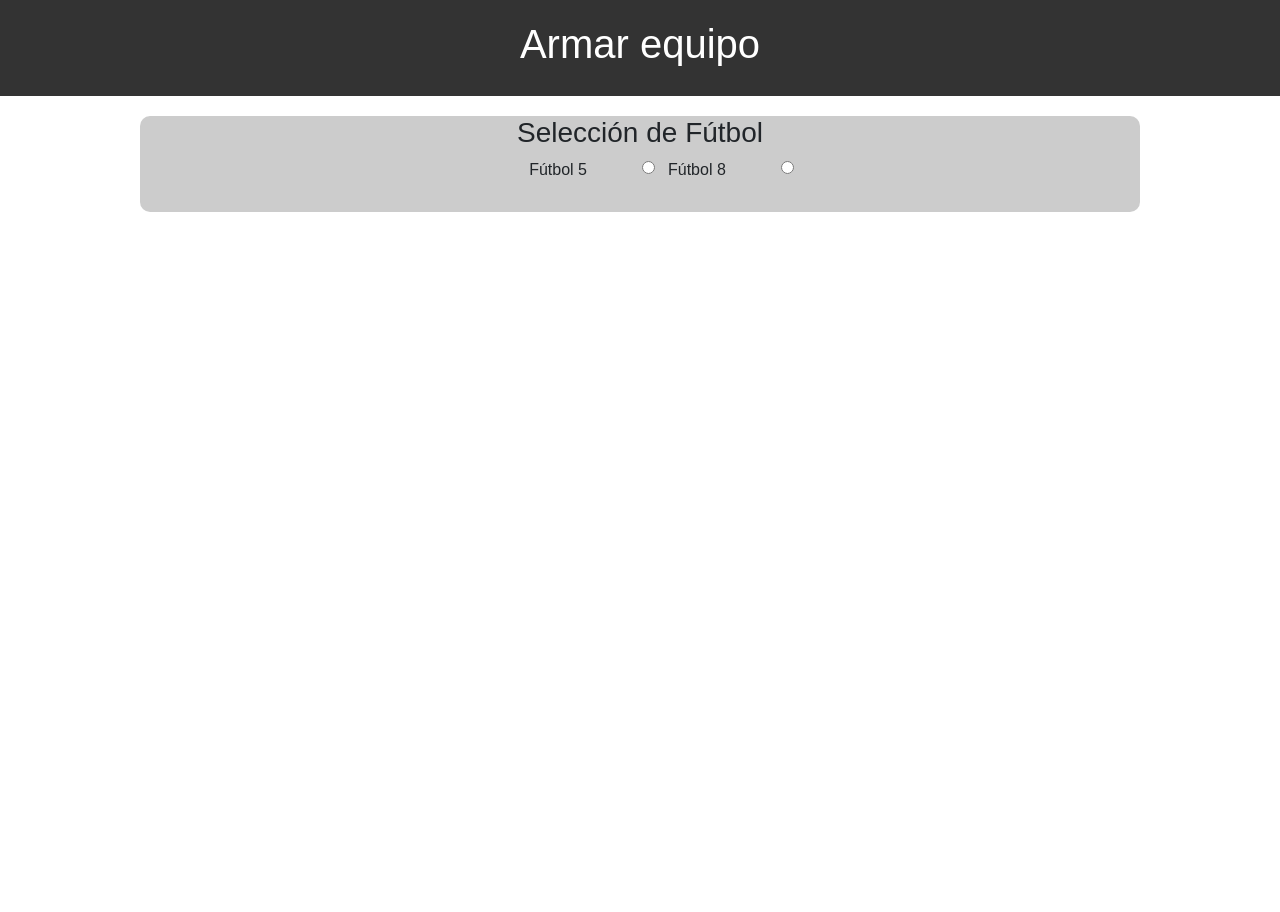
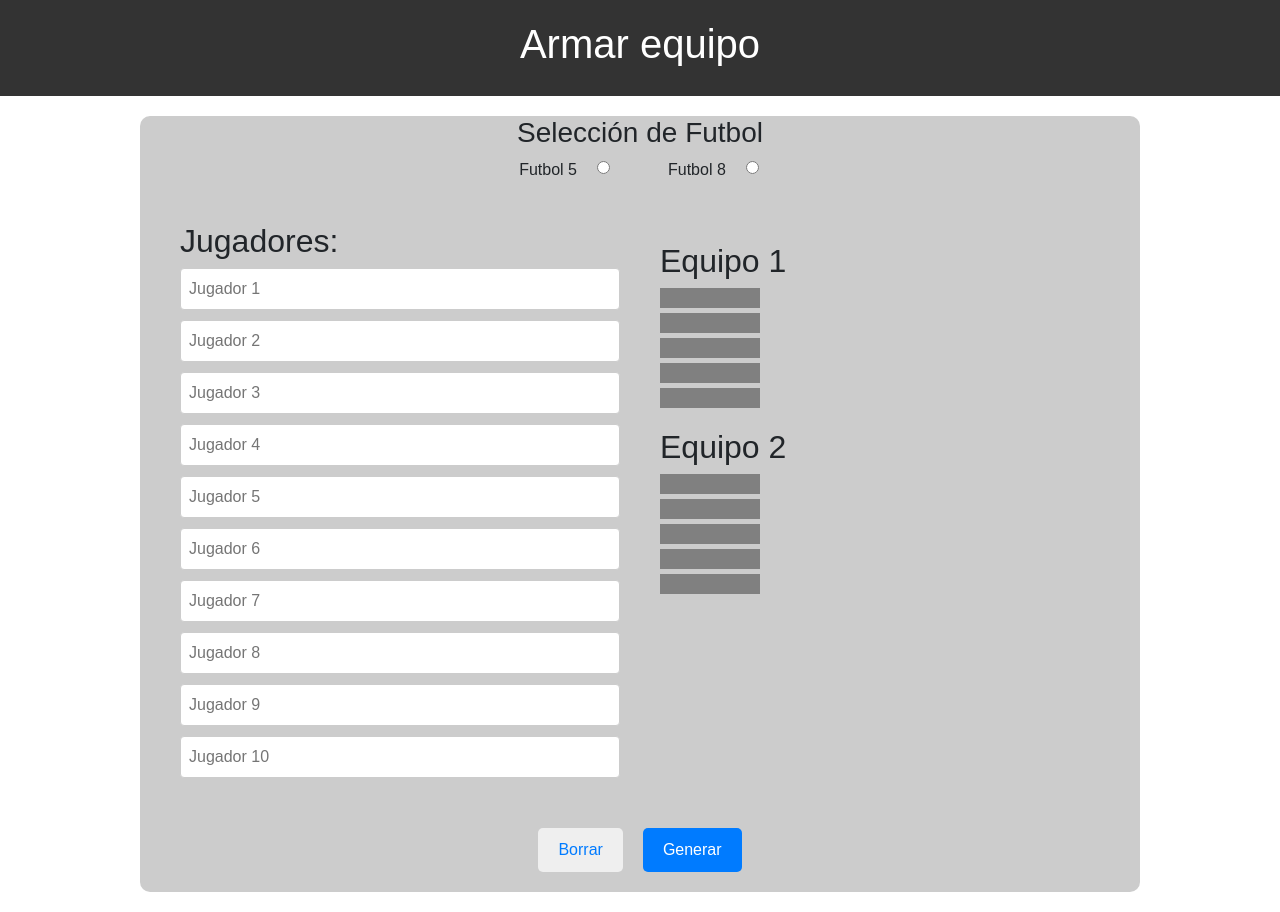
Before and after one commit to TeoBeltran/ArmarEquipo, a plain HTML site: page index.html in a window 1280 px wide. Before the commit the page ends 800 px from the top, so only its background shows below. Drawn offline with nearby package versions, Linux system fonts and the light colour scheme.

Commit message:
Generando

```diff
--- a/index.html
+++ b/index.html
@@ -15,11 +15,11 @@
 
     <main>
         <div class="container text-center">
-            <h3>Selección de Fútbol</h3>
+            <h3>Selección de Futbol</h3>
             <div id="opcionesFutbol" class="d-inline-flex align-items-center">
                 <div class="form-check radio-container mr-3">
                     <div class="text-container">
-                        <label class="form-check-label" for="futbol5">Fútbol 5</label>
+                        <label class="form-check-label" for="futbol5">Futbol 5</label>
                     </div>
                     <div class="checkmark-container">
                         <input class="form-check-input" type="radio" name="tipoFutbol" id="futbol5" value="futbol5">
@@ -27,7 +27,7 @@
                 </div>
                 <div class="form-check radio-container">
                     <div class="text-container">
-                        <label class="form-check-label" for="futbol8">Fútbol 8</label>
+                        <label class="form-check-label" for="futbol8">Futbol 8</label>
                     </div>
                     <div class="checkmark-container">
                         <input class="form-check-input" type="radio" name="tipoFutbol" id="futbol8" value="futbol8">
@@ -35,6 +35,47 @@
                 </div>
             </div>
         </div>
+
+
+        <div class="mainF">
+            <div class="left">
+                <h2>Jugadores:</h2>
+                <input type="text" placeholder="Jugador 1">
+                <input type="text" placeholder="Jugador 2">
+                <input type="text" placeholder="Jugador 3">
+                <input type="text" placeholder="Jugador 4">
+                <input type="text" placeholder="Jugador 5">
+                <input type="text" placeholder="Jugador 6">
+                <input type="text" placeholder="Jugador 7">
+                <input type="text" placeholder="Jugador 8">
+                <input type="text" placeholder="Jugador 9">
+                <input type="text" placeholder="Jugador 10">
+            </div>
+
+            <div class="right">
+                <div class="team">
+                    <h2>Equipo 1</h2>
+                    <a></a>
+                    <a></a>
+                    <a></a>
+                    <a></a>
+                    <a></a>
+                </div>
+                <div class="team">
+                    <h2>Equipo 2</h2>
+                    <a></a>
+                    <a></a>
+                    <a></a>
+                    <a></a>
+                    <a></a>
+                </div>
+            </div>
+        </div>
+
+        <div class="botones">
+            <button class="btnBorrar">Borrar</button>
+            <button class="btnMezclar">Generar</button>
+        </div>
     </main>
 
     <script src="main.js" defer></script>
--- a/styles.css
+++ b/styles.css
@@ -139,22 +139,22 @@ input {
 
 
 
-/* Estilos personalizados */
 .radio-container {
     margin-bottom: 10px;
     display: flex;
     align-items: center;
-    justify-content: space-between; /* Distribuye el espacio horizontalmente */
+    justify-content: space-between;
 }
 .text-container {
-    margin-right: 20px; /* Espacio entre el texto y el círculo */
+    margin-right: -20px; /* Espacio entre el texto y el círculo */
     display: flex;
-    align-items: center; /* Centra verticalmente el texto */
+    align-items: center;
 }
 .checkmark-container {
     width: 25px;
     display: flex;
-    align-items: center; /* Centra verticalmente el círculo */
+    align-items: center;
+    margin-right: 50px;
 }
 .checkmark {
     height: 25px;
```
